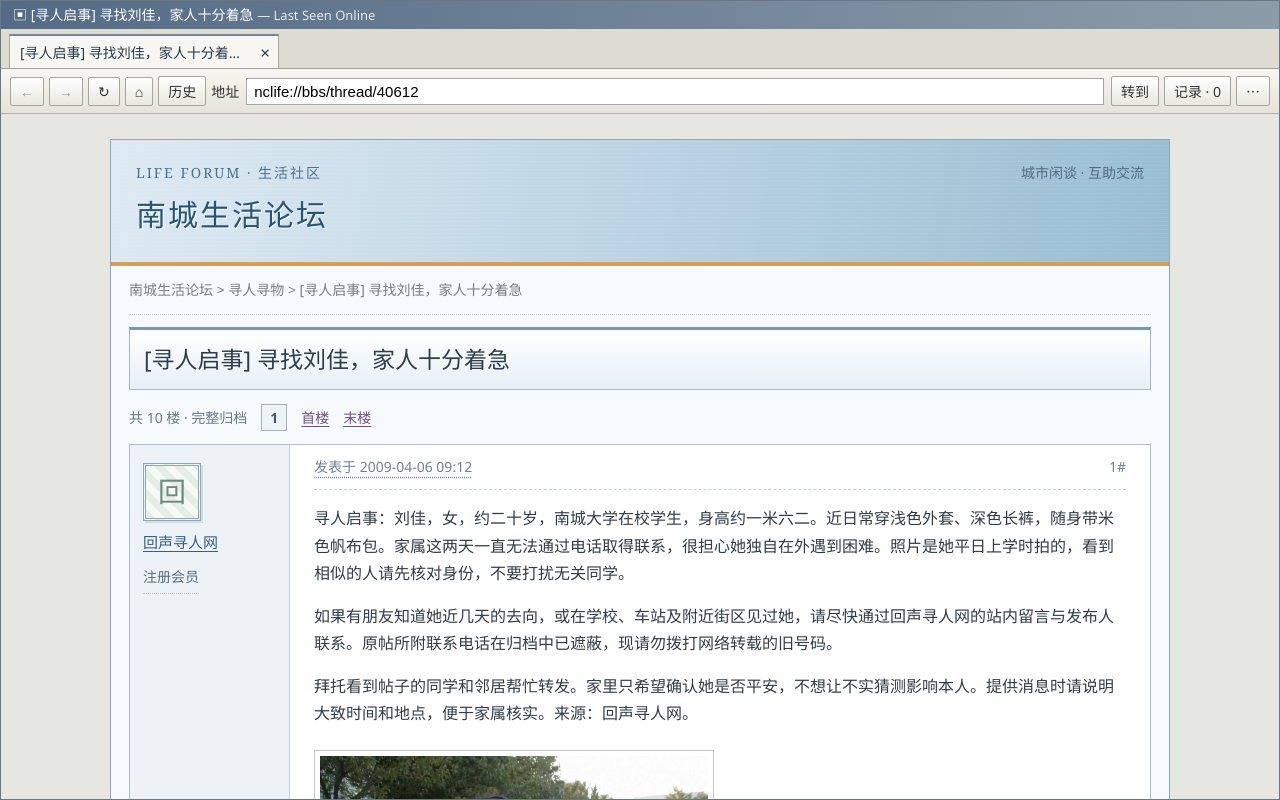
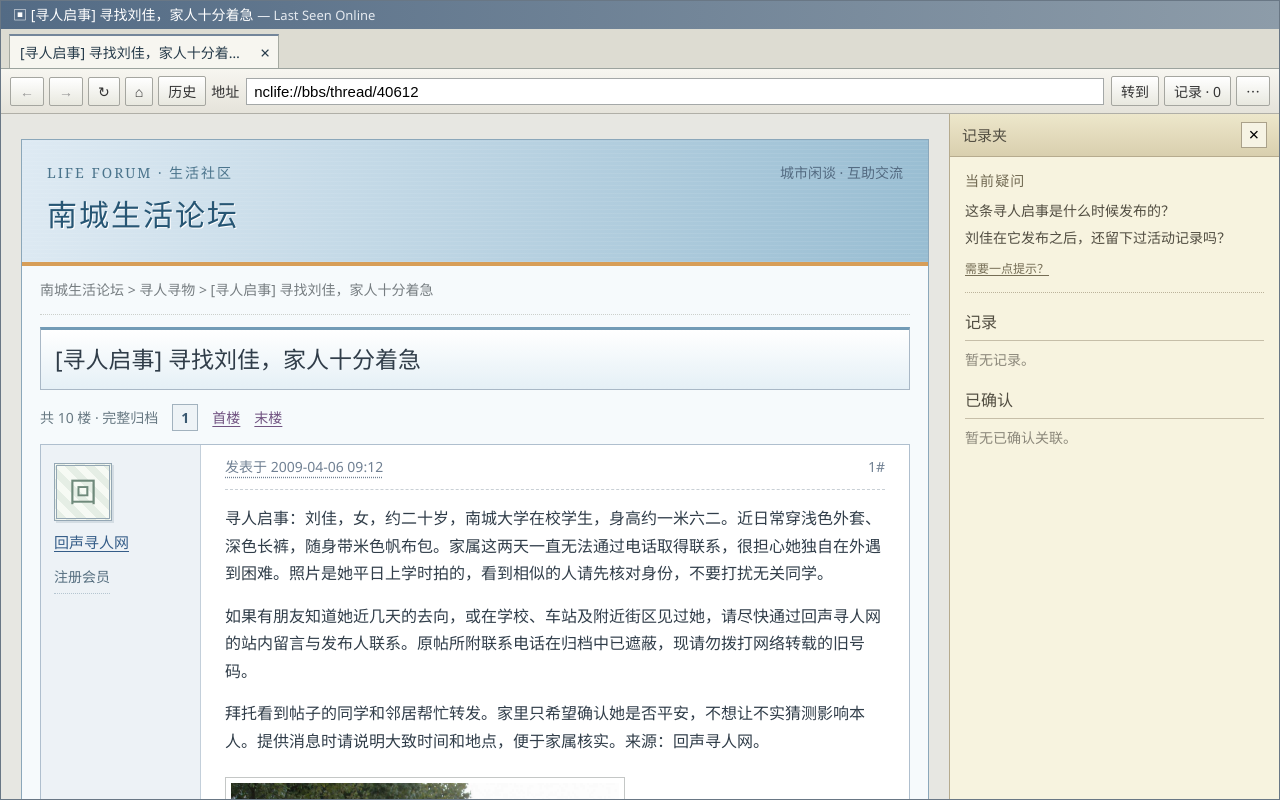
Before and after one commit to volcano-77/last-seen-online, a React (Vite) app: page / in a window 1280 px wide. Built offline with nearby package versions, Linux system fonts and the light colour scheme.

Commit message:
feat: add investigation guidance for new players

```diff
--- a/src/App.css
+++ b/src/App.css
@@ -16,10 +16,17 @@
 .browser-workspace{position:relative;display:flex;flex:1;min-height:0;min-width:0}.browser-page{flex:1;min-width:0;overflow:auto;background:#e7e7e2;padding:25px 20px 45px}
 .history-strip{border-bottom:1px solid #b4b5b0;background:#f9f8ef;padding:9px 15px;display:flex;align-items:center;gap:7px 18px;flex-wrap:wrap;font-size:14px;max-height:170px;overflow:auto}
 .history-strip button{background:none;border:0;text-decoration:underline;color:#405d7b;text-align:left}
+.guidance-notice{display:flex;align-items:flex-start;justify-content:space-between;gap:12px;padding:6px 14px;border-bottom:1px solid #c8bea2;background:#f7f3df;color:#615c4d;font-size:13px;line-height:1.5}
+.guidance-notice button{border:0;background:none;color:#726c5d;font-size:16px;line-height:1;cursor:pointer}
 .record-pocket{width:330px;flex-shrink:0;background:#f7f3df;border-left:1px solid #b6ab8e;display:flex;flex-direction:column;color:#514d41}
 .record-pocket header{background:linear-gradient(#ede7cb,#d9cfae);display:flex;align-items:center;justify-content:space-between;padding:8px 12px;font-size:15px;border-bottom:1px solid #b6ab8e}
 .record-pocket header button{border:1px solid #aaa18a;background:#f6f3e4;line-height:1.2;font-size:18px;padding:1px 7px}
 .pocket-paper{overflow:auto;padding:12px 15px;font-size:14px;line-height:1.65}
+.current-questions{padding:0 0 12px;border-bottom:1px dotted #bcb39b}
+.pocket-paper .current-questions h2{margin:0 0 8px;padding:0;border:0;font-size:14px;color:#716952;font-weight:600;letter-spacing:.08em}
+.current-questions p{margin:5px 0;font-size:14px;line-height:1.6}
+.question-hint-toggle{margin-top:5px;padding:0;border:0;background:none;color:#756d55;font-size:12px;text-decoration:underline;text-underline-offset:2px;cursor:pointer}
+.current-questions .question-hint{margin-top:8px;padding-left:9px;border-left:2px solid #c9bfa2;color:#756d55;font-size:13px}
 .pocket-review-entry{border:1px solid #aaae9d;background:#eeefe3;padding:8px 10px}.pocket-review-entry button{display:block;border:1px solid #8f9b9b;background:linear-gradient(#fff,#e4e8e5);padding:5px 10px;color:#405963;font:inherit;cursor:pointer}.pocket-review-entry small{display:block;color:#717970;margin-top:4px}
 .pocket-paper h2{font-size:16px;margin:16px 0 7px;border-bottom:1px solid #c6bea8;padding-bottom:5px}
 .record-entry{padding:12px 0;border-bottom:1px dotted #c6bea8}.record-title{display:block;text-align:left;border:0;background:none;font:inherit;color:#514d41;padding:3px 0;margin-bottom:5px;cursor:pointer}.record-title:disabled{color:#9b9688;cursor:default}.record-title[aria-pressed=true]{color:#66551f;background:#ece4c2}.record-title:not(:disabled):hover{text-decoration:underline;text-underline-offset:3px}.record-title small{font-size:13px;color:#86764e}
--- a/src/App.tsx
+++ b/src/App.tsx
@@ -15,6 +15,7 @@ import EndingView from './EndingView'
 import { ENDING_EVIDENCE_IDS, ENDING_SECTION_IDS, endingPrerequisites } from './ending'
 import { channelSourcesReady, DELIVERY_CHANNELS, finalReviewComplete, finalReviewSourceIds, MATERIAL_PACKAGE_ID } from './materialDelivery'
 import type { DeliveryChannelId, DeliveryReceipt } from './materialDelivery'
+import { currentQuestions } from './currentQuestions'
 import './App.css'
 
 const add = (old: string[], next: string[] = []) => [...new Set([...old, ...next])]
@@ -47,6 +48,8 @@ export default function App() {
   const [tip, setTip] = useState<(Point & { text: string; evidenceId?: string }) | null>(null)
   const [feedback, setFeedback] = useState<(Point & { text: string }) | null>(null)
   const [storageFailed, setStorageFailed] = useState(false)
+  const [guidanceNotice, setGuidanceNotice] = useState<'fact' | 'search' | null>(null)
+  const [expandedHintFor, setExpandedHintFor] = useState<string | null>(null)
   const content = useRef<HTMLDivElement>(null)
   const saveRef = useRef<SaveData | null>(null)
   const restoreScroll = useRef<(() => void) | null>(null)
@@ -55,7 +58,12 @@ export default function App() {
   const timer = useRef<ReturnType<typeof setTimeout> | null>(null)
   const resetDialog = useRef<HTMLDialogElement>(null)
   useEffect(() => {
-    loadCurrentSession().then((session) => { setCaseData(session.caseData); setSave(session.save) })
+    loadCurrentSession().then((session) => {
+      setCaseData(session.caseData); setSave(session.save)
+      setRecordsOpen(session.caseData.id === 'case-01-missing-person' &&
+        session.save.visitedPageIds.length === 1 && session.save.visitedPageIds[0] === session.caseData.startPageId &&
+        session.save.discoveredEvidenceIds.length === 0)
+    })
       .catch((reason: unknown) => setError(reason instanceof Error ? reason.message : '网页读取失败'))
   }, [])
   useEffect(() => {
@@ -70,6 +78,17 @@ export default function App() {
   const entry = save ? currentEntry(save) : null
   const page = caseData?.pages.find((item) => item.id === entry?.pageId)
   const viewKey = `${tab?.id}/${entry?.id}/${reload}`
+  useEffect(() => {
+    if (!save || caseData?.id !== 'case-01-missing-person') return
+    const firstFact = !save.guidance.firstFactTipSeen && save.discoveredEvidenceIds.some((id) => /^F\d+$/.test(id))
+    const firstSearch = !save.guidance.searchTipSeen && page?.kind === 'search'
+    if (!firstFact && !firstSearch) return
+    setSave((old) => old ? { ...old, guidance: {
+      firstFactTipSeen: old.guidance.firstFactTipSeen || firstFact,
+      searchTipSeen: old.guidance.searchTipSeen || firstSearch,
+    } } : old)
+    setGuidanceNotice(firstSearch ? 'search' : 'fact')
+  }, [save, caseData?.id, page?.kind])
   useLayoutEffect(() => { saveRef.current = save }, [save])
   useLayoutEffect(() => {
     const scroller = content.current
@@ -113,7 +132,7 @@ export default function App() {
     setSave((old) => old ? updateEntry(old, { state: { ...currentEntry(old).state, ...patch } }) : old)
   }
   function resetChrome() {
-    setAddress(null); setHistoryOpen(false); setSettingsOpen(false); setTip(null); setFeedback(null)
+    setAddress(null); setHistoryOpen(false); setSettingsOpen(false); setTip(null); setFeedback(null); setGuidanceNotice(null)
     setSave((old) => old?.finalReview.open ? { ...old, finalReview: { ...old.finalReview, open: false } } : old)
     setSave((old) => old?.materialDelivery.open ? { ...old, materialDelivery: { ...old.materialDelivery, open: false } } : old)
   }
@@ -129,7 +148,8 @@ export default function App() {
     restoreScroll.current = null
     saveRef.current = fresh
     setSave(fresh)
-    resetChrome(); setRecordsOpen(false); setSelected([]); setRelationMessage(''); setResetError(''); setStorageFailed(false)
+    resetChrome(); setRecordsOpen(caseData.id === 'case-01-missing-person'); setSelected([]); setRelationMessage(''); setResetError(''); setStorageFailed(false)
+    setExpandedHintFor(null)
     window.getSelection()?.removeAllRanges()
     resetDialog.current?.close()
   }
@@ -340,6 +360,7 @@ export default function App() {
   if (!caseData || !save || !page || !tab || !entry) return <main className="loading">{error || '正在读取网页…'}</main>
   const evidence = caseData.evidence.filter((item) => save.discoveredEvidenceIds.includes(item.id))
   const facts = caseData.facts.filter((item) => save.unlockedFactIds.includes(item.id))
+  const questions = caseData.id === 'case-01-missing-person' ? currentQuestions(save) : null
   const reviewReady = REVIEW_GATE_FACT_IDS.every((id) => save.unlockedFactIds.includes(id))
   const choices = relationChoices(caseData.relations, save.establishedRelationIds, [...evidence.map((item) => item.id), ...facts.map((item) => item.id)], selected)
   const toggle = (id: string) => { setSelected((old) => old.includes(id) ? old.filter((item) => item !== id) : choices.compatibleIds.includes(id) ? [...old, id] : old); setRelationMessage('') }
@@ -372,6 +393,11 @@ export default function App() {
         {settingsOpen && <div className="settings-menu" id="browser-settings-menu"><button onClick={() => { setSettingsOpen(false); setResetError(''); resetDialog.current?.showModal() }}>重新开始本案</button></div>}
       </div>
     </nav>
+    {guidanceNotice && <div className="guidance-notice" role="status">
+      <span>{guidanceNotice === 'fact' ? '有意义的发现会进入记录夹。多个记录之间可能存在可对照关系。' :
+        '普通浏览适合沿现有页面继续查看；南城搜索更适合寻找旧索引、用户名、文件名和已经脱离导航的页面。'}</span>
+      <button aria-label="收起提示" onClick={() => setGuidanceNotice(null)}>×</button>
+    </div>}
     <dialog className="reset-dialog" ref={resetDialog} aria-labelledby="reset-title" aria-describedby="reset-description">
       <h2 id="reset-title">重新开始本案</h2><p id="reset-description">这会清除当前案件的浏览历史、标签页、记录、已确认结论、解锁状态和谜题进度，并从案件开头重新开始。是否继续？</p>
       {resetError && <p role="alert" className="reset-error">{resetError}</p>}
@@ -390,7 +416,15 @@ export default function App() {
             onViewMedia={(id) => setSave((old) => old ? { ...old, viewedMediaIds: add(old.viewedMediaIds, [id]) } : old)} onCompareImage={compareImage} />}
       </div>
       {recordsOpen && <aside className="record-pocket" id="records" aria-label="记录夹"><header><b>记录夹</b><button aria-label="收起记录夹" onClick={() => setRecordsOpen(false)}>×</button></header>
-        <div className="pocket-paper">{reviewReady && <div className="pocket-review-entry"><button onClick={() => {
+        <div className="pocket-paper">{questions && <section className="current-questions" aria-label="当前疑问">
+          <h2>当前疑问</h2>
+          {questions.questions.map((question) => <p key={question}>{question}</p>)}
+          <button className="question-hint-toggle" aria-expanded={expandedHintFor === questions.id}
+            onClick={() => setExpandedHintFor(expandedHintFor === questions.id ? null : questions.id)}>
+            {expandedHintFor === questions.id ? '收起提示' : '需要一点提示？'}
+          </button>
+          {expandedHintFor === questions.id && <p className="question-hint">{questions.hint}</p>}
+        </section>}{reviewReady && <div className="pocket-review-entry"><button onClick={() => {
           setSave((old) => old ? old.materialDelivery.generated ?
             { ...old, materialDelivery: { ...old.materialDelivery, open: true } } :
             { ...old, finalReview: { ...old.finalReview, open: true } } : old)
--- /dev/null
+++ b/src/currentQuestions.ts
@@ -0,0 +1,78 @@
+import type { SaveData } from './storage'
+
+export interface CurrentQuestions {
+  id: string
+  questions: string[]
+  hint: string
+}
+
+// Questions follow confirmed progress. They do not unlock pages or change evidence.
+export function currentQuestions(save: SaveData): CurrentQuestions {
+  const facts = new Set(save.unlockedFactIds)
+  const evidence = new Set(save.discoveredEvidenceIds)
+  if (save.caseCompleted) return {
+    id: 'afterword',
+    questions: ['哪些判断来自当时整理的材料，哪些来自后续独立核查？'],
+    hint: '回看各项判断成立的时间和材料范围。',
+  }
+  if (facts.has('C41')) return {
+    id: 'review',
+    questions: ['哪些说法能由不同来源共同确认？', '哪些说法仍超出了现有证据？'],
+    hint: '把每句话的肯定程度与来源所能证明的范围放在一起看。',
+  }
+  if (facts.has('C38')) return {
+    id: 'wang-departure',
+    questions: ['王曼停止公开活动之前，留下过什么说明？', '旧公开资料还能可靠表明她在哪里吗？'],
+    hint: '分开看她离开前的决定，以及别人后来能否确认她的位置。',
+  }
+  if (facts.has('C35')) return {
+    id: 'wang',
+    questions: ['陈雨事故后，调查材料为什么牵涉王曼？', '围绕她的材料与付费寻访是否属于同一类？'],
+    hint: '比较不同内部记录的目标、用途和来源。',
+  }
+  if (facts.has('C31')) return {
+    id: 'mail',
+    questions: ['陈雨的调查信息可能通过什么渠道暴露？', '现有记录能确认到哪一步？'],
+    hint: '留意发送、转发和后续材料之间的时间与内容对应。',
+  }
+  if (facts.has('C23')) return {
+    id: 'special',
+    questions: ['这些编号任务是否只是一次临时要求？', '哪些材料能说明委托、费用与交付的关系？'],
+    hint: '单条内部记录与完整服务链能证明的范围不同。',
+  }
+  if (facts.has('C20')) return {
+    id: 'special-start',
+    questions: ['许宁与梁的联系是否只始于陈雨事件？', '公开寻人信息可能被怎样使用？'],
+    hint: '留意不同时间留下的寻人信息与私下联系。',
+  }
+  if (facts.has('C12')) return {
+    id: '037',
+    questions: ['多出的那一份图像记录与哪起事件有关？', '恢复的画面能证明什么，又不能证明什么？'],
+    hint: '把图像的来源、时间和画面本身分别核对。',
+  }
+  if (facts.has('C06')) return {
+    id: 'chen-followup',
+    questions: ['陈雨继续核查之后，遭遇了什么？', '她留下的调查材料是否只有她自己保管？'],
+    hint: '按时间比较她的调查、收到的威胁和之后的公开记录。',
+  }
+  if (facts.has('C03') || evidence.has('F09') || evidence.has('F10')) return {
+    id: 'chen',
+    questions: ['是谁最早注意到这些寻人帖的时间异常？', '陈雨到底整理过什么？'],
+    hint: '留意公开发帖时间与当事人留下的其他记录能否相互印证。',
+  }
+  if (evidence.has('F05') || evidence.has('F06') || evidence.has('F07') || facts.has('C02')) return {
+    id: 'zhao',
+    questions: ['这是不是只发生在刘佳身上？', '赵妍的寻人信息，与她当时留下的公开记录是否一致？'],
+    hint: '比较另一条寻人信息的发布时间与当事人后来的公开活动。',
+  }
+  if (evidence.has('F02') || facts.has('C01')) return {
+    id: 'liu-followup',
+    questions: ['如果刘佳当时还在正常活动，为什么已经有人发布寻人启事？', '还有没有类似的情况？'],
+    hint: '先确认两种记录的时间先后，再想想这种异常是否孤立。',
+  }
+  return {
+    id: 'liu-start',
+    questions: ['这条寻人启事是什么时候发布的？', '刘佳在它发布之后，还留下过活动记录吗？'],
+    hint: '留意寻人帖的发布时间，以及刘佳之后留下的公开活动。',
+  }
+}
```
Also changed, not shown: src/storage.ts (+8 -1 lines).
